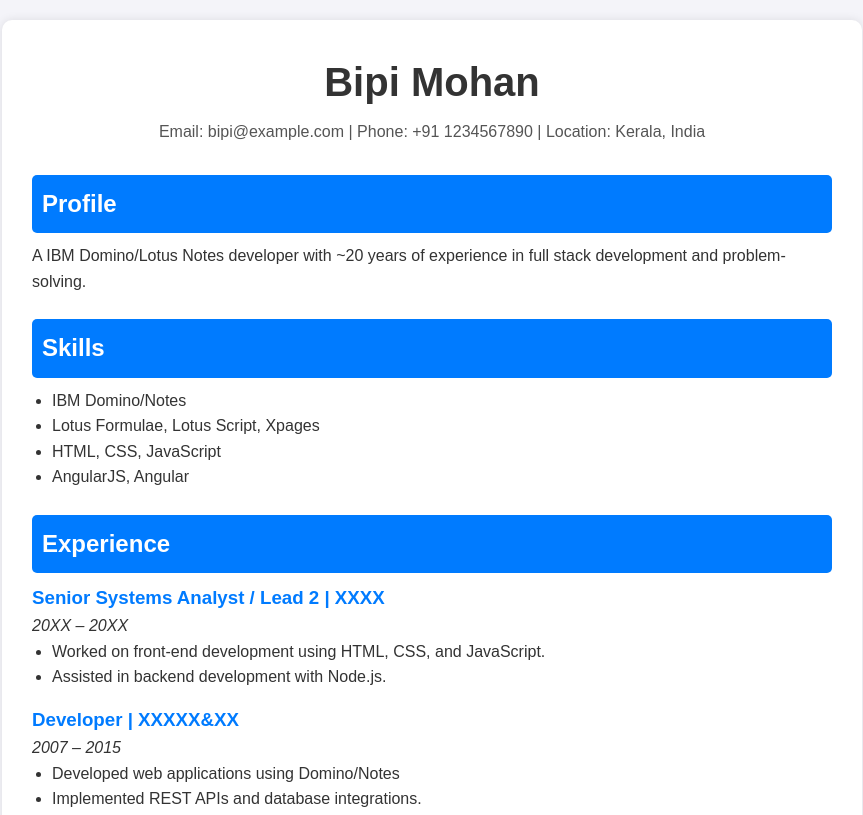
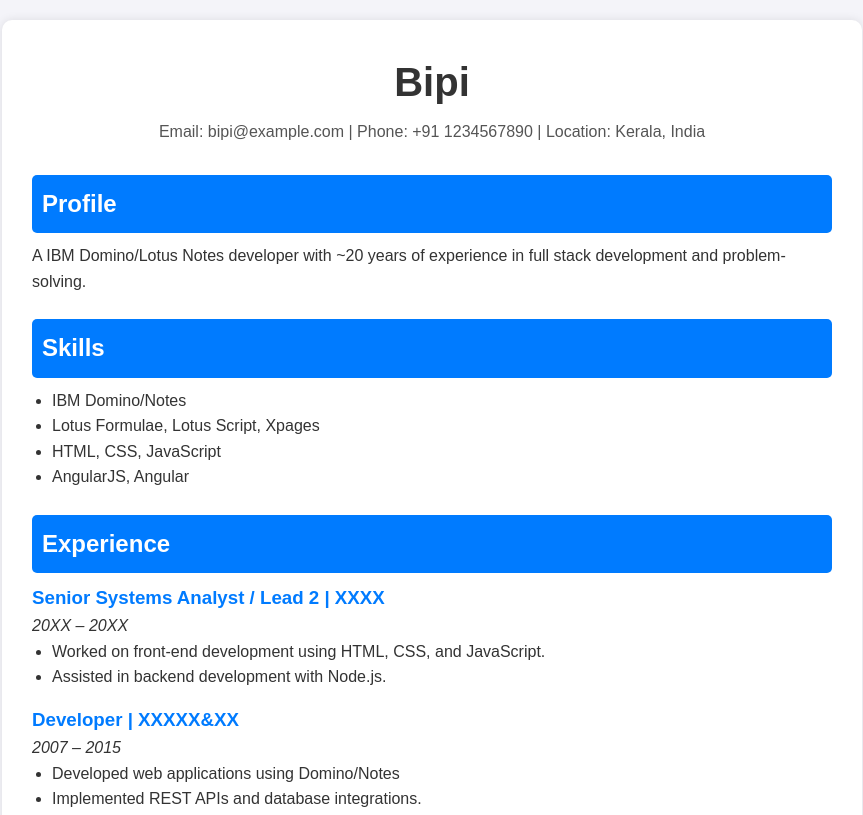
Before and after one commit to bipimo3-sys/app01, a website: page Resume/index.html in a window 1280 px wide. Shown: the top 815 px of the page, without its empty margins (208-1071 px from the left). Drawn offline with Linux system fonts and the light colour scheme.

Commit message:
modified

```diff
--- a/Resume/index.html
+++ b/Resume/index.html
@@ -9,7 +9,7 @@
   <body>
     <div class="resume-container">
       <header>
-        <h1>Bipi Mohan</h1>
+        <h1>Bipi</h1>
         <p>
           Email: bipi@example.com | Phone: +91 1234567890 | Location:
           Kerala, India
```
